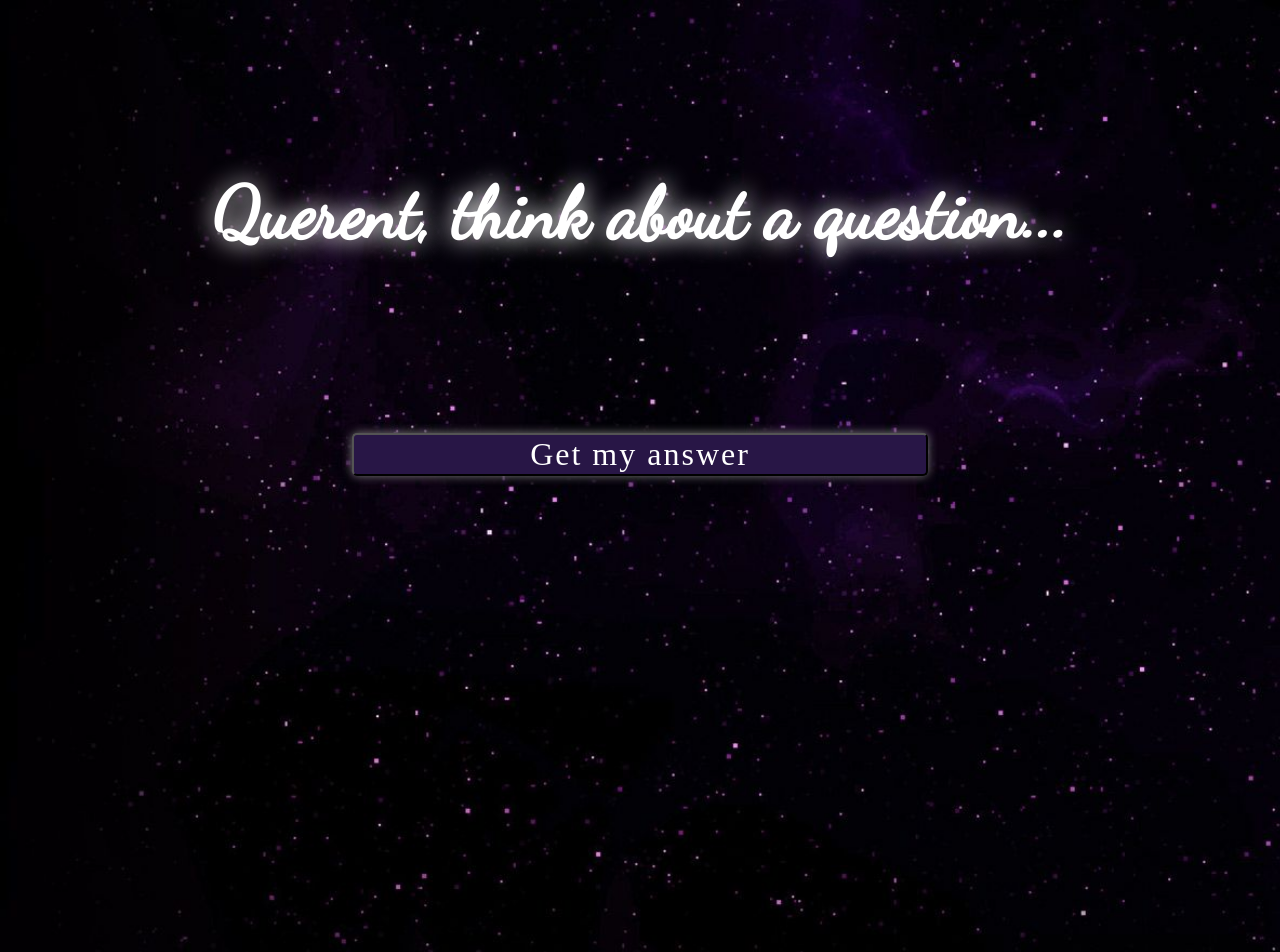
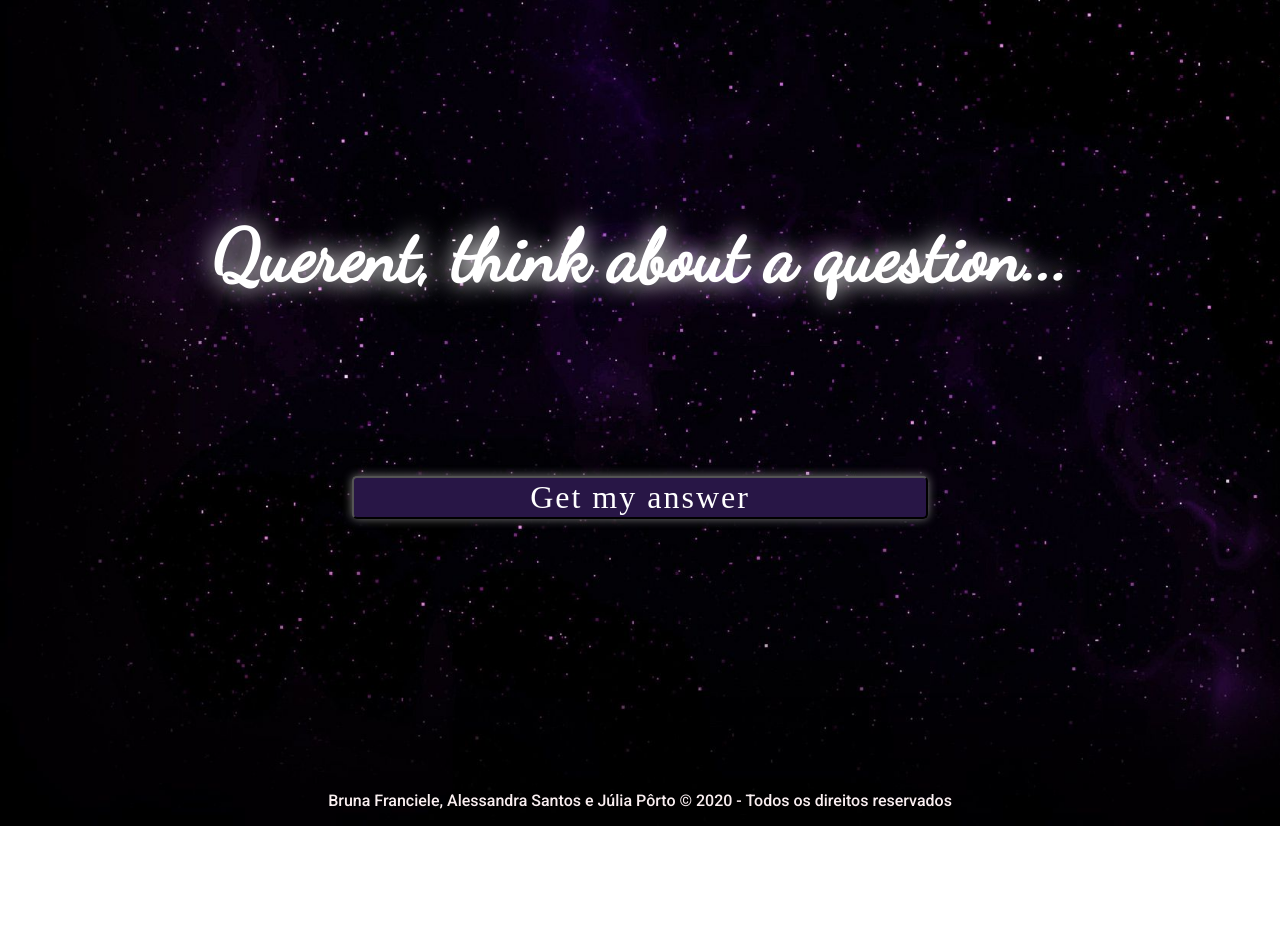
Before and after one commit to brunafranciele/tarot-vision, a React (Create React App) app: page /main-page in a window 1280 px wide. Shown: the top 952 px of the page. After the commit the page ends 826 px from the top, so only its background shows below. Built offline with nearby package versions, Linux system fonts and the light colour scheme; a web font is replaced by a local one.

Commit message:
fix: footer position

```diff
--- a/src/style/login.css
+++ b/src/style/login.css
@@ -27,6 +27,7 @@
   display: flex;
   flex-direction: column;
   align-items: center;
+  margin-bottom: 15%;
 }
 
 main form input {
@@ -63,10 +64,10 @@
 }
 
 .div-footer {
-  margin-top: 500%;
   text-align: center;
   color: #faeff1;
   clear: both;
+  font-family: 'Roboto', 'sans-serif';
 }
 
 /* @media only screen (min-width: 375px) and (max-width: 812) {
--- a/src/style/mainPage.css
+++ b/src/style/mainPage.css
@@ -1,6 +1,7 @@
 @import url('https://fonts.googleapis.com/css2?family=Dancing+Script&family=Indie+Flower&family=Sniglet&display=swap');
 @import url('https://fonts.googleapis.com/css2?family=Langar&display=swap');
 @import url('https://fonts.googleapis.com/css2?family=Della+Respira&display=swap');
+@import url('https://fonts.googleapis.com/css2?family=Roboto:wght@500&display=swap');
 
 .bodyMain {
   background-image: url(../images/purpleuniverse.jpg);
@@ -33,7 +34,7 @@
 }
 
 .question {
-  margin-top: 20%;
+  margin-top: 25%;
   text-align: center;
   color: white;
   font-size: 4.5em;
@@ -45,12 +46,12 @@
   text-align: center;
   margin-left: 5%;
   margin-right: 5%;
-  margin-bottom: 30%;
+  margin-bottom: 6%;
 }
 
 .button {
   margin-top: 10%;
-  margin-bottom: 40%;
+  margin-bottom: 10%;
   width: 45%;
   font-size: 2em;
   font-weight: 100;
@@ -66,4 +67,5 @@
   margin-top: 10%;
   text-align: center;
   color: #faeff1;
+  font-family: 'Roboto', 'sans-serif';
 }
```
